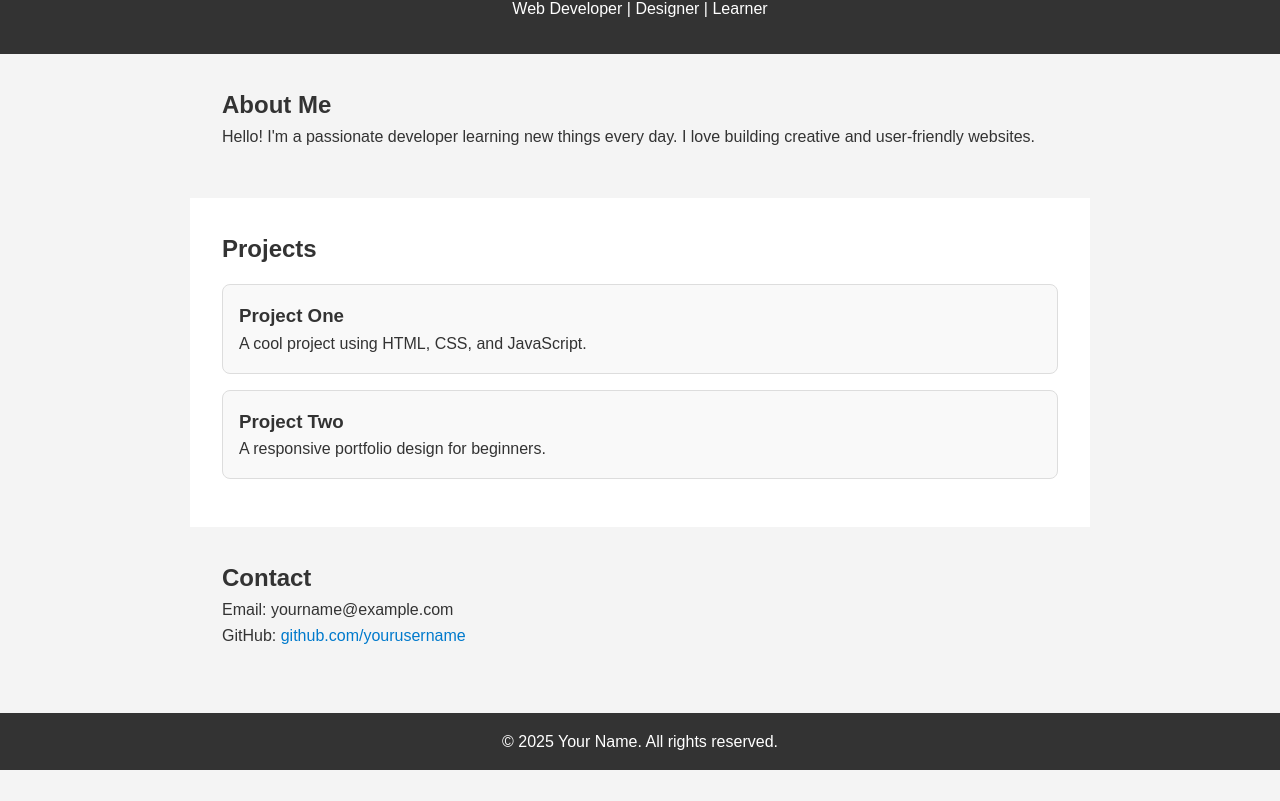
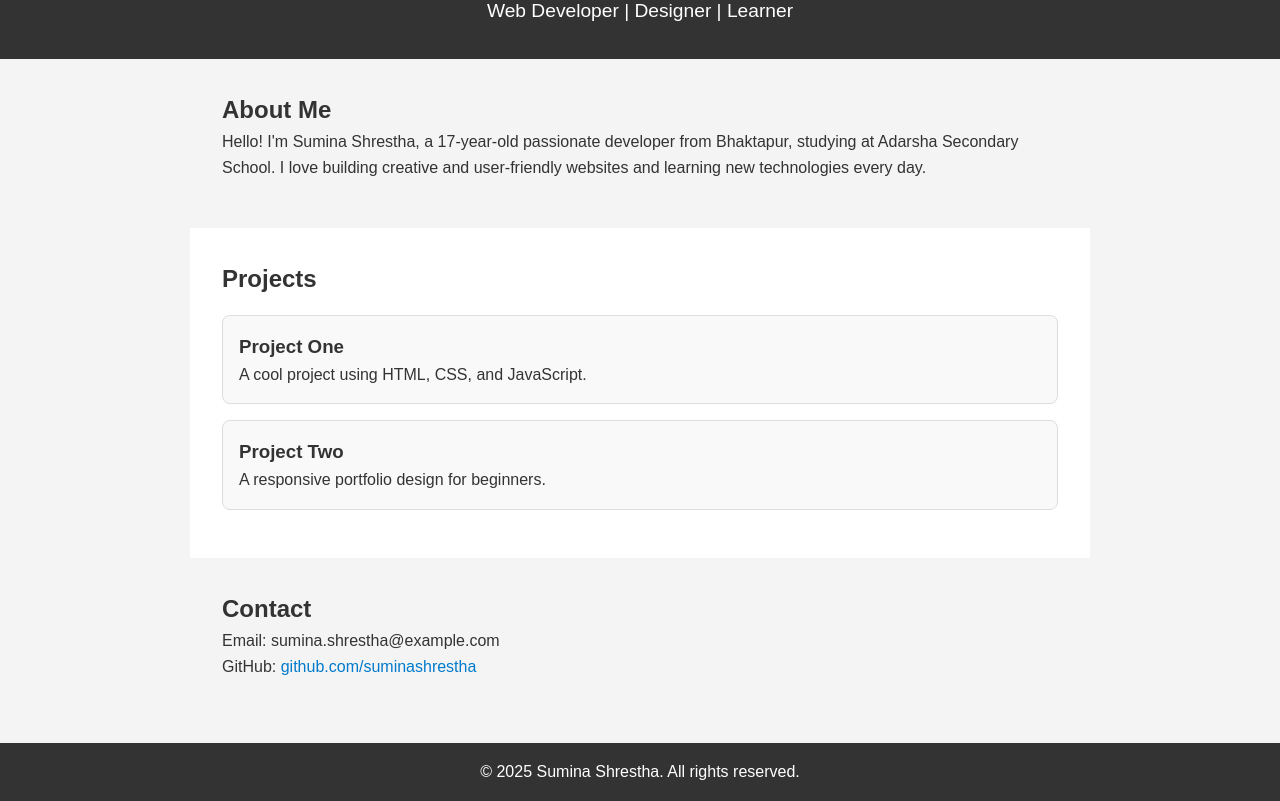
Before and after one commit to sumina-12/Portfolio, a plain HTML site: page index.html in a window 1280 px wide. Shown: the part 100-901 px from the top of the page. Before the commit the page ends 870 px from the top, so only its background shows below. Drawn offline with Linux system fonts and the light colour scheme.

Commit message:
Update index.html

```diff
--- a/index.html
+++ b/index.html
@@ -3,8 +3,7 @@
 <head>
   <meta charset="UTF-8" />
   <meta name="viewport" content="width=device-width, initial-scale=1.0"/>
-  <title>My Portfolio</title>
-  <link rel="stylesheet" href="style.css">
+  <title>Sumina Shrestha's Portfolio</title>
 </head>
 
 <style>
@@ -19,6 +18,7 @@ body {
   background: #f4f4f4;
   color: #333;
   line-height: 1.6;
+  scroll-behavior: smooth;
 }
 
 header {
@@ -26,16 +26,34 @@ header {
   color: #fff;
   padding: 2rem;
   text-align: center;
+  opacity: 0;
+  animation: fadeIn 1s ease-in forwards;
 }
 
 header h1 {
   font-size: 2.5rem;
+  transform: translateY(20px);
+  animation: slideUp 0.8s ease-out forwards 0.5s;
+}
+
+header p {
+  font-size: 1.2rem;
+  opacity: 0;
+  animation: fadeIn 1s ease-in forwards 1s;
 }
 
 .about, .projects, .contact {
   padding: 2rem;
   max-width: 900px;
   margin: auto;
+  opacity: 0;
+  transform: translateY(30px);
+  transition: opacity 0.6s ease-out, transform 0.6s ease-out;
+}
+
+.section-visible {
+  opacity: 1;
+  transform: translateY(0);
 }
 
 .projects {
@@ -49,11 +67,22 @@ header h1 {
   margin: 1rem 0;
   background: #f9f9f9;
   border-radius: 8px;
+  transition: transform 0.3s ease, box-shadow 0.3s ease;
+}
+
+.project-card:hover {
+  transform: translateY(-5px);
+  box-shadow: 0 4px 15px rgba(0, 0, 0, 0.1);
 }
 
 .contact a {
   color: #007acc;
   text-decoration: none;
+  transition: color 0.3s ease;
+}
+
+.contact a:hover {
+  color: #005f99;
 }
 
 footer {
@@ -62,10 +91,20 @@ footer {
   background: #333;
   color: #fff;
   margin-top: 2rem;
+  opacity: 0;
+  animation: fadeIn 1s ease-in forwards 1.5s;
 }
 
+@keyframes fadeIn {
+  from { opacity: 0; }
+  to { opacity: 1; }
+}
+
+@keyframes slideUp {
+  from { transform: translateY(20px); opacity: 0; }
+  to { transform: translateY(0); opacity: 1; }
+}
 </style>
-
 
 <body>
   <header>
@@ -75,7 +114,7 @@ footer {
 
   <section class="about">
     <h2>About Me</h2>
-    <p>Hello! I'm a passionate developer learning new things every day. I love building creative and user-friendly websites.</p>
+    <p>Hello! I'm Sumina Shrestha, a 17-year-old passionate developer from Bhaktapur, studying at Adarsha Secondary School. I love building creative and user-friendly websites and learning new technologies every day.</p>
   </section>
 
   <section class="projects">
@@ -92,14 +131,29 @@ footer {
 
   <section class="contact">
     <h2>Contact</h2>
-    <p>Email: yourname@example.com</p>
+    <p>Email: sumina.shrestha@example.com</p>
     <p>GitHub:
-      <a href="https://github.com/yourusername" target="_blank">github.com/yourusername</a>
+      <a href="https://github.com/suminashrestha" target="_blank">github.com/suminashrestha</a>
     </p>
   </section>
 
   <footer>
-    <p>© 2025 Your Name. All rights reserved.</p>
+    <p>© 2025 Sumina Shrestha. All rights reserved.</p>
   </footer>
+
+  <script>
+    // Intersection Observer for section animations
+    const sections = document.querySelectorAll('.about, .projects, .contact');
+    const observer = new IntersectionObserver((entries) => {
+      entries.forEach(entry => {
+        if (entry.isIntersecting) {
+          entry.target.classList.add('section-visible');
+          observer.unobserve(entry.target);
+        }
+      });
+    }, { threshold: 0.2 });
+
+    sections.forEach(section => observer.observe(section));
+  </script>
 </body>
 </html>
```
